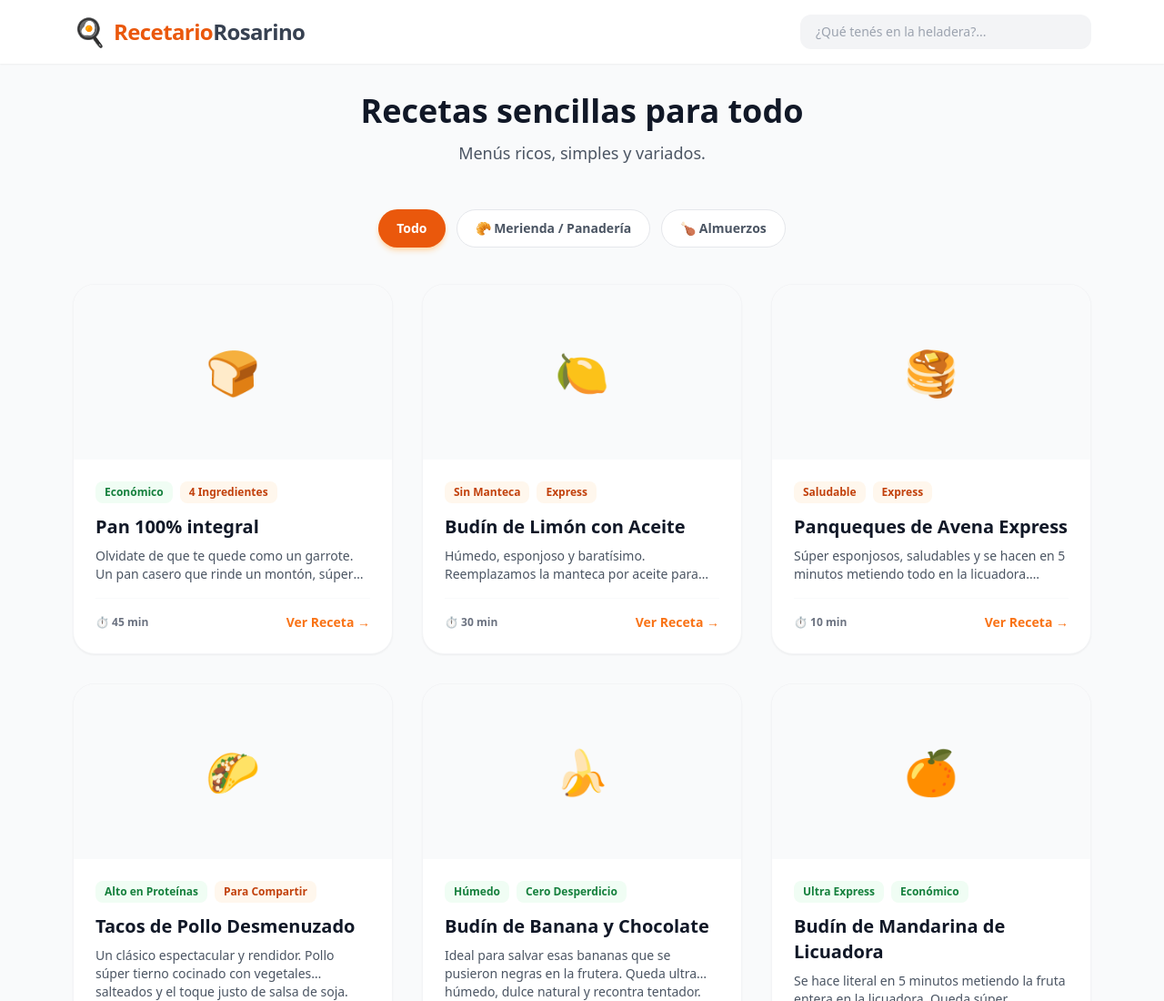
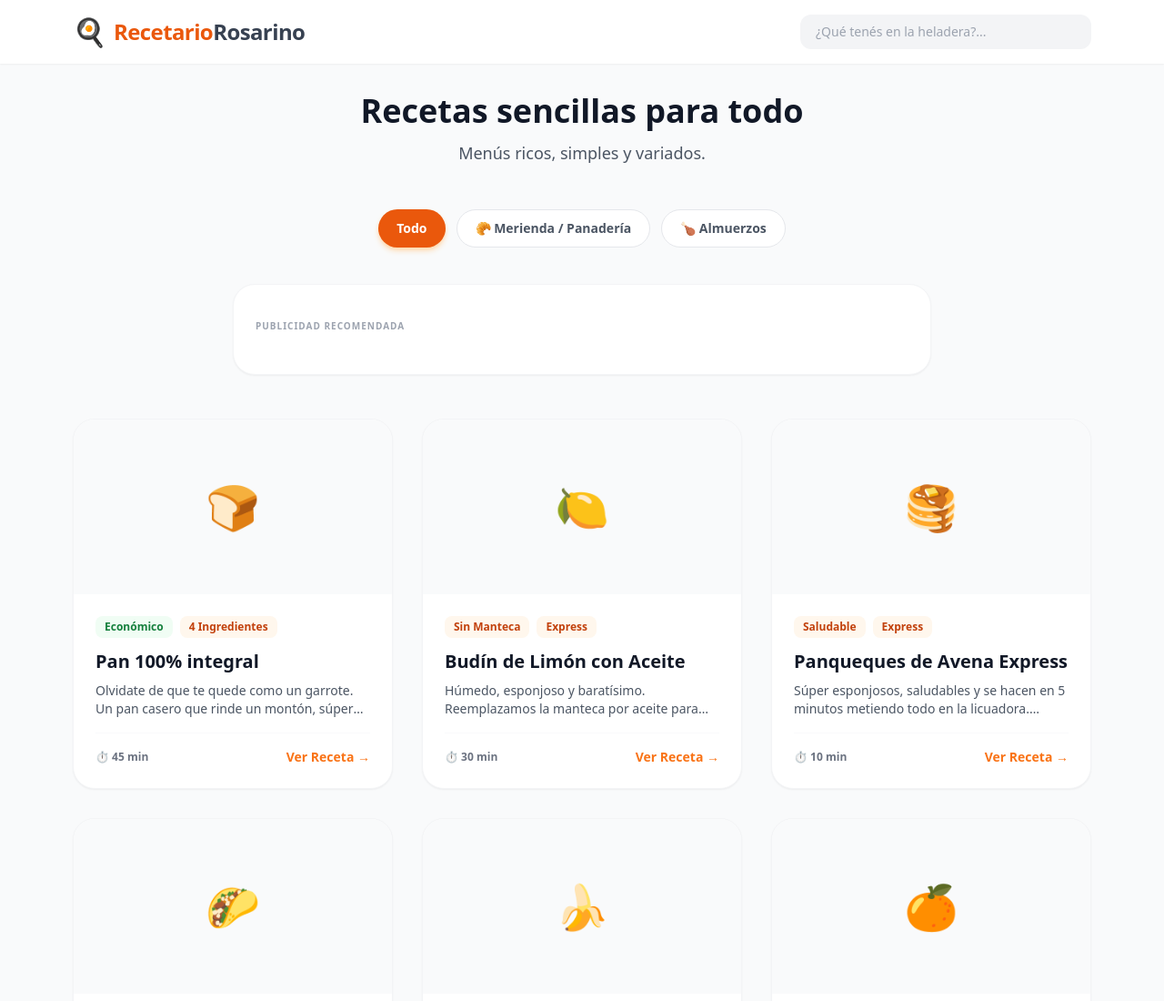
Before and after one commit to RecetarioRosarino/recetario-rosarino, a plain HTML site: page index.html in a window 1280 px wide. Shown: the top 1100 px of the page at 91% size. Drawn offline with nearby package versions, Linux system fonts and the light colour scheme.

Commit message:
Add files via upload

```diff
--- a/index.html
+++ b/index.html
@@ -42,6 +42,13 @@
             <button onclick="filtrarCategoria('todas')" id="btn-todas" class="filter-btn px-5 py-2.5 rounded-full bg-orange-600 text-white font-semibold text-sm shadow-md shadow-orange-200 transition-all">Todo</button>
             <button onclick="filtrarCategoria('merienda')" id="btn-merienda" class="filter-btn px-5 py-2.5 rounded-full bg-white text-gray-600 hover:bg-gray-100 font-semibold text-sm transition-all border border-gray-200">🥐 Merienda / Panadería</button>
             <button onclick="filtrarCategoria('almuerzo')" id="btn-almuerzo" class="filter-btn px-5 py-2.5 rounded-full bg-white text-gray-600 hover:bg-gray-100 font-semibold text-sm transition-all border border-gray-200">🍗 Almuerzos</button>
+        </div>
+
+        <div class="max-w-3xl mx-auto mb-12 p-4 bg-white rounded-3xl border border-gray-100 shadow-sm overflow-hidden flex flex-col items-center justify-center min-h-[100px]">
+            <span class="text-[10px] uppercase tracking-widest text-gray-400 font-bold mb-2 block w-full text-left px-2 select-none">Publicidad Recomendada</span>
+
+            <script async="async" data-cfasync="false" src="https://pl29707269.effectivecpmnetwork.com/c2e72d687ebe1c7d8b760bcebf8128a9/invoke.js"></script>
+            <div id="container-c2e72d687ebe1c7d8b760bcebf8128a9" class="w-full flex justify-center"></div>
         </div>
 
         <div class="grid grid-cols-1 sm:grid-cols-2 lg:grid-cols-3 gap-8" id="cuadrilla-recetas"></div>
@@ -268,7 +275,7 @@
             }
 
             lista.forEach(receta => {
-                const tagsHtml = receta.tags.map(tag => {
+                const tagsHtml = metaTags = receta.tags.map(tag => {
                     let colorClass = "bg-orange-50 text-orange-700";
                     if (tag === "Económico" || tag === "Cero Desperdicio" || tag === "Alto en Proteínas" || tag === "Húmedo" || tag === "Ultra Express") colorClass = "bg-green-50 text-green-700";
                     return `<span class="px-2.5 py-1 text-xs font-bold ${colorClass} rounded-lg">${tag}</span>`;
```
